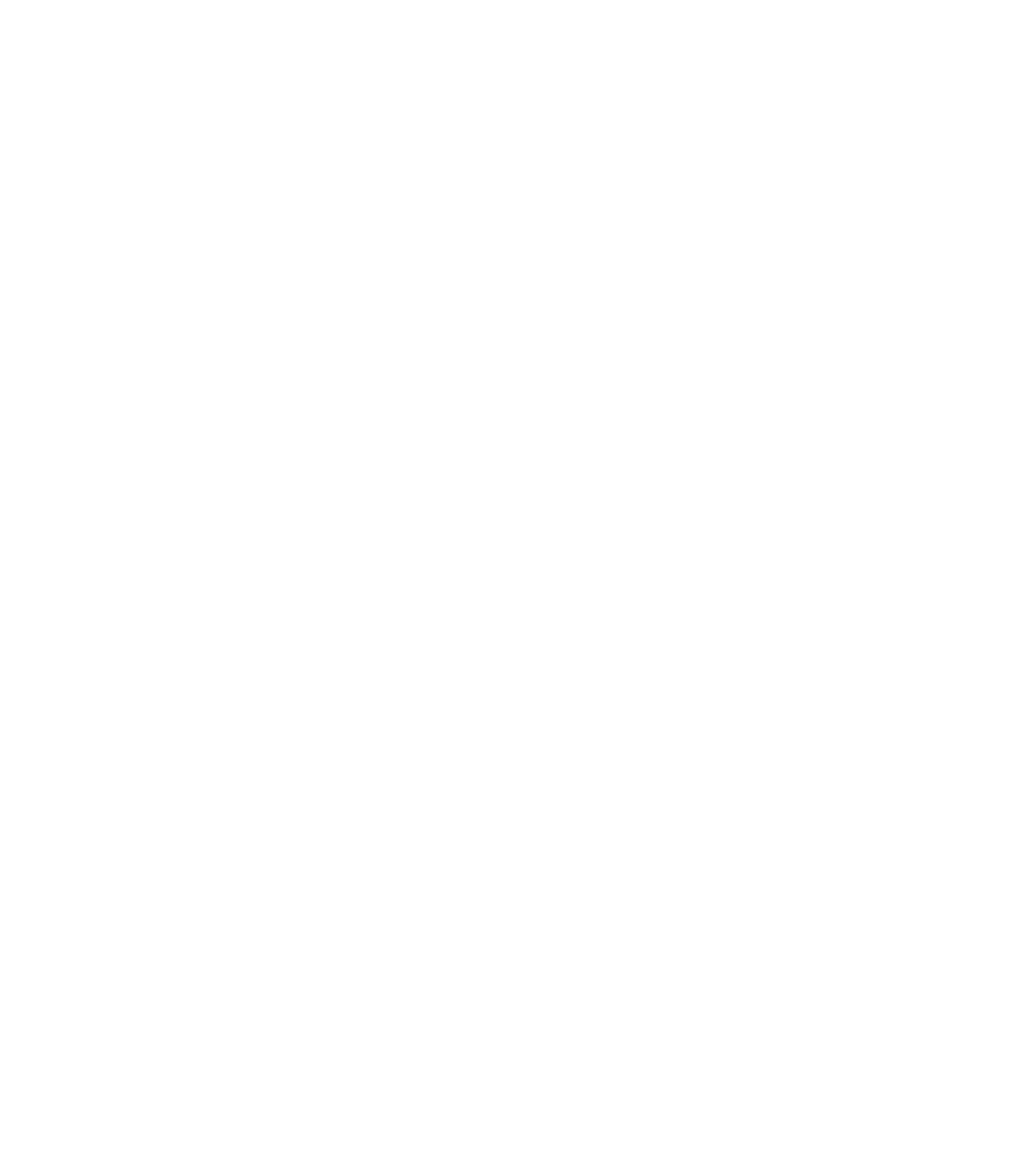
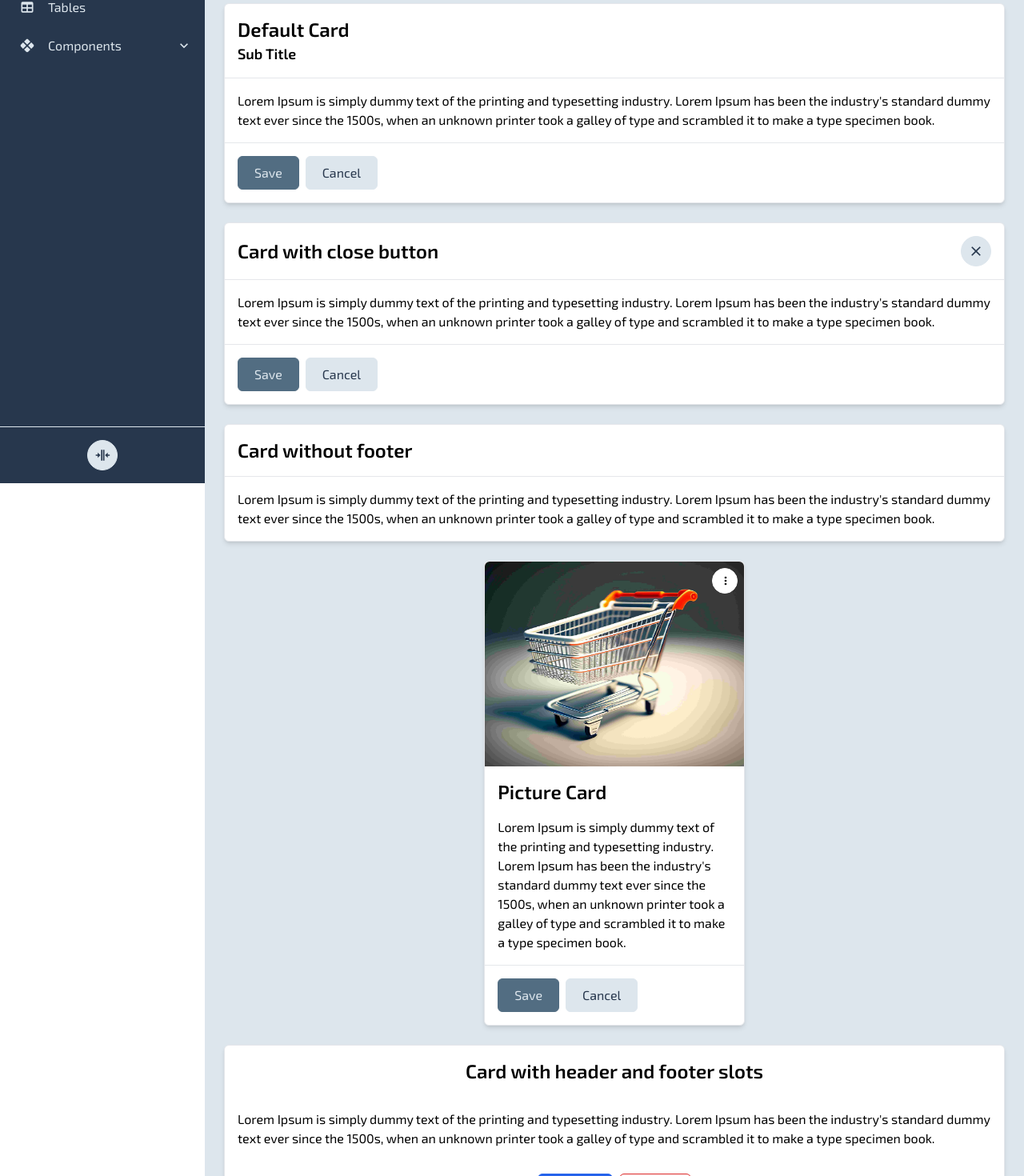
Before and after one commit to vishalkanani99/dmantu-admin, a Vue app: page /cards in a window 1280 px wide. Before the commit this address had no page. Shown: the part 196-1666 px from the top of the page at 80% size. Before the commit the page ends 800 px from the top, so only its background shows below. Built offline with nearby package versions, Linux system fonts and the light colour scheme.

Commit message:
added: cards page and picture card component

```diff
--- /dev/null
+++ b/src/components/card/PictureCard.vue
@@ -0,0 +1,80 @@
+<script setup>
+import { computed } from 'vue';
+import { mdiDotsVertical } from '@mdi/js';
+import Button from '../Button.vue';
+import Card from './Card.vue';
+import FieldOption from '../form/FieldOption.vue';
+import Icon from '../Icon.vue';
+
+const props = defineProps({
+  modelValue: [Array, String, Number, Boolean, Object],
+  imageSrc: String,
+  title: String,
+  subTitle: String,
+  menuBtnColor: {
+    type: String,
+    default: 'white',
+  },
+  saveBtnLabel: {
+    type: String,
+    default: 'Save',
+  },
+  cancelBtnLabel: {
+    type: String,
+    default: 'Cancel',
+  },
+  menuBtnIconPath: String,
+  saveBtnIconPath: String,
+  cancelBtnIconPath: String,
+  noFooter: Boolean,
+});
+
+const emit = defineEmits(['menuClick']);
+
+const modelValue = computed({
+  get: () => props.modelValue,
+  set: (value) => {
+    emit("update:modelValue", value);
+  },
+});
+</script>
+<template>
+  <Card
+    :saveBtnLabel="saveBtnLabel"
+    :cancelBtnLabel="cancelBtnLabel"
+    :saveBtnIconPath="saveBtnIconPath"
+    :cancelBtnIconPath="cancelBtnIconPath"
+  >
+    <template #header>
+      <div class="relative">
+        <div class="overflow-hidden rounded-t-md h-64">
+          <img v-if="imageSrc" class="h-full w-full" :src="imageSrc" />
+        </div>
+        <div v-if="modelValue" class="absolute m-2 top-0 left-0">
+          <FieldOption v-model="modelValue" />
+        </div>
+        <Button
+          class="absolute m-2 top-0 right-0 h-8 w-8"
+          :color="menuBtnColor"
+          rounded
+          @click="$emit('menuClick')"
+        >
+          <Icon :path="menuBtnIconPath ?? mdiDotsVertical" size="16" />
+        </Button>
+      </div>
+    </template>
+    <slot name="content">
+      <div class="flex justify-between items-center mb-4">
+        <span>
+          <h2 v-if="title">{{ title }}</h2>
+          <h4 v-if="subTitle">{{ subTitle }}</h4>
+        </span>
+        <slot name="right"></slot>
+      </div>
+      <slot></slot>
+    </slot>
+    <template v-if="!noFooter" #footer>
+      <slot name="footer"></slot>
+    </template>
+  </Card>
+</template>
--- a/src/menu.js
+++ b/src/menu.js
@@ -4,6 +4,7 @@ import {
   mdiTable,
   mdiFormSelect,
   mdiButtonCursor,
+  mdiPageLayoutBody,
 } from '@mdi/js';
 
 const menu = [
@@ -32,6 +33,11 @@ const menu = [
         to: '/buttons',
         iconPath: mdiButtonCursor,
       },
+      {
+        label: 'Cards',
+        to: '/cards',
+        iconPath: mdiPageLayoutBody,
+      },
     ]
   }
 ];
--- /dev/null
+++ b/src/pages/cards.vue
@@ -0,0 +1,87 @@
+<script setup>
+import { reactive, ref, shallowRef } from 'vue';
+import {
+  mdiFormSelect,
+  mdiCog,
+  mdiDotsVertical,
+  mdiEmail,
+  mdiRefresh,
+  mdiAlertCircle,
+  mdiCheckCircle,
+  mdiEye,
+  mdiEyeOff,
+} from '@mdi/js';
+import LayoutAuthenticated from '../layouts/LayoutAuthenticated.vue';
+import Section from '../components/section/Section.vue';
+import Card from '../components/card/Card.vue';
+import PictureCard from '../components/card/PictureCard.vue';
+import Button from '../components/Button.vue';
+import FieldOption from '../components/form/FieldOption.vue';
+
+</script>
+<template>
+  <LayoutAuthenticated>
+    <Section
+      title="Cards"
+      :iconPath="mdiFormSelect"
+      :btnIconPath="mdiCog"
+      btnColor="theme"
+    >
+      <Card title="Default Card" subTitle="Sub Title">
+        <p>
+          Lorem Ipsum is simply dummy text of the printing and typesetting industry.
+          Lorem Ipsum has been the industry's standard dummy text ever since the 1500s,
+          when an unknown printer took a galley of type and scrambled it to make a type
+          specimen book.
+        </p>
+      </Card>
+      <Card title="Card with close button" closable>
+        <p>
+          Lorem Ipsum is simply dummy text of the printing and typesetting industry.
+          Lorem Ipsum has been the industry's standard dummy text ever since the 1500s,
+          when an unknown printer took a galley of type and scrambled it to make a type
+          specimen book.
+        </p>
+      </Card>
+      <Card title="Card without footer" noFooter>
+        <p>
+          Lorem Ipsum is simply dummy text of the printing and typesetting industry.
+          Lorem Ipsum has been the industry's standard dummy text ever since the 1500s,
+          when an unknown printer took a galley of type and scrambled it to make a type
+          specimen book.
+        </p>
+      </Card>
+      <PictureCard
+        title="Picture Card"
+        class="mx-auto w-1/3"
+        imageSrc="/images/cart.jpg">
+        <p>
+          Lorem Ipsum is simply dummy text of the printing and typesetting industry.
+          Lorem Ipsum has been the industry's standard dummy text ever since the 1500s,
+          when an unknown printer took a galley of type and scrambled it to make a type
+          specimen book.
+        </p>
+      </PictureCard>
+      <Card>
+        <template #header>
+          <h2 class="p-4 text-center">Card with header and footer slots</h2>
+        </template>
+        <p>
+          Lorem Ipsum is simply dummy text of the printing and typesetting industry.
+          Lorem Ipsum has been the industry's standard dummy text ever since the 1500s,
+          when an unknown printer took a galley of type and scrambled it to make a type
+          specimen book.
+        </p>
+        <template #footer>
+          <div class="flex justify-center items-center p-4 space-x-2">
+            <Button color="info" label="Submit" />
+            <Button color="danger" label="Cancel" outline />
+          </div>
+        </template>
+      </Card>
+      <Card title="Icon" noHeader noFooter>
+        <p class="text-center">Card without header and footer</p>
+      </Card>
+    </Section>
+  </LayoutAuthenticated>
+</template>
--- a/src/routes.js
+++ b/src/routes.js
@@ -2,6 +2,7 @@ import Dashboard from './pages/dashboard.vue'
 import Forms from './pages/forms.vue'
 import Tables from './pages/tables.vue'
 import Buttons from './pages/buttons.vue'
+import Cards from './pages/cards.vue'
 
 export const routes = [
   {
@@ -24,4 +25,9 @@ export const routes = [
     path: '/buttons',
     component: Buttons,
   },
+  {
+    name: 'Cards',
+    path: '/cards',
+    component: Cards,
+  },
 ];
```
Also changed, not shown: public/images/bag.jpg (added), public/images/cart.jpg (added).
